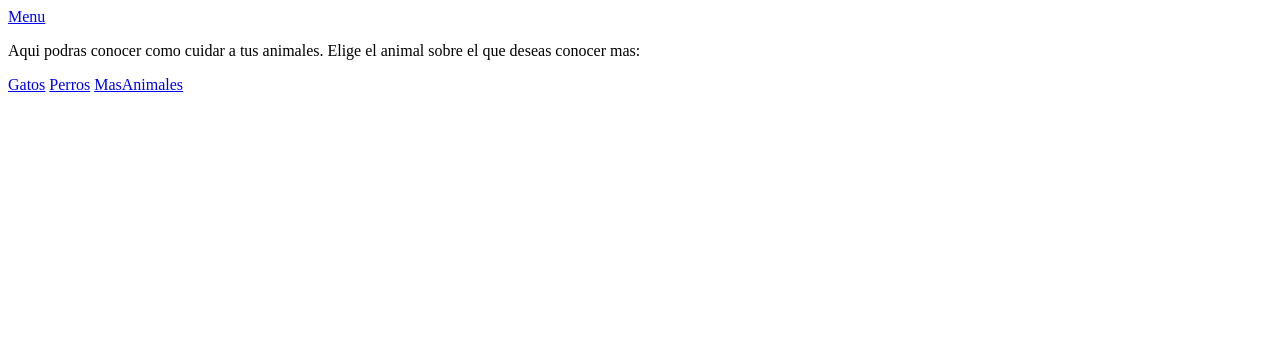
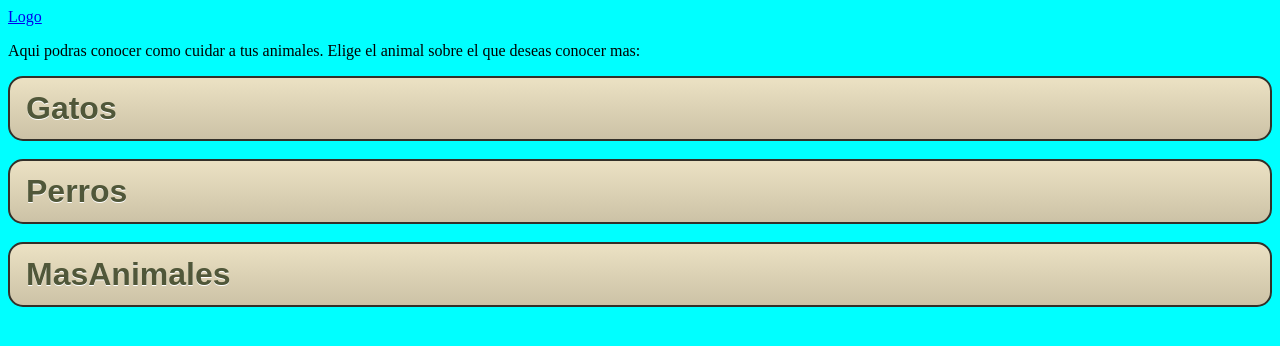
Before and after one commit to Justjuliko/Cuidados, a plain HTML site: page 3cuidados.html in a window 1280 px wide. Drawn offline with Linux system fonts and the light colour scheme.

Commit message:
Botones y navegacion

```diff
--- a/3cuidados.html
+++ b/3cuidados.html
@@ -2,17 +2,24 @@
 <html>
 <head>
     <title>Cuidados</title>
+    <meta charset="UTF-8">
+    <meta http-equiv="X-UA-Compatible" content="IE=edge">
+    <meta name="viewport" content="width=device-width, inital-scale=1.0">
+    <title>Cuidados</title>
+    <link rel="stylesheet" href="css/main.css" />
 </head>
-<a href="index.html">Menu</a>
+<a href="index.html">Logo</a>
 <body>
     <p>
         Aqui podras conocer como cuidar a tus animales.
         Elige el animal sobre el que deseas conocer mas:
     </p>
     <nav>
-        <a href="3cuidadosgatos.html">Gatos</a>
-        <a href="3cuidadosperros.html">Perros</a>
-        <a href="3masanimales.html">MasAnimales</a>
+        <a href="3cuidadosgatos.html" class="button" id="btn=cuidadosgatos">Gatos</a>
+        <br />
+        <a href="3cuidadosperros.html" class="button" id="btn=cuidadosperros">Perros</a>
+        <br />
+        <a href="3masanimales.html" class="button" id="btn=cuidadosmasanimales">MasAnimales</a>
     </nav>
 </body>
 </html>
--- a/css/main.css
+++ b/css/main.css
@@ -1,10 +1,33 @@
 body {
-    background-color: brown;
+    background-color: cyan;
 }
 
 .button {
-    background-color: aqua;
-    color: darkviolet;
+    box-shadow: 0px 0px 0px 0px #1c1b18;
+    background: linear-gradient(to bottom, #eae0c2 5%, #ccc2a6 100%);
+    background-color: #eae0c2;
+    border-radius: 15px;
+    border: 2px solid #333029;
+    cursor: pointer;
+    color: #505739;
+    font-family: Arial;
+    font-size: 32px;
+    font-weight: bold;
+    padding: 12px 16px;
     text-decoration: none;
-    padding: 1em;
+    text-shadow: 0px 1px 0px #ffffff;
+    display: inline-block;
+    display: block;
+    margin-right: auto;
+    margin-left: auto;
 }
+
+    .button:hover {
+        background: linear-gradient(to bottom, #ccc2a6 5%, #eae0c2 100%);
+        background-color: #ccc2a6;
+    }
+
+    .button:active {
+        position: relative;
+        top: 1px;
+    }
```
Also changed, not shown: 1encuentros.html (+11 -4 lines), 1encuentrosgatos.html (+6 -1 lines), 1encuentrosperros.html (+6 -1 lines), 1masanimales.html (+7 -2 lines), 2albergues.html (+10 -2 lines), 3cuidadosgatos.html (+6 -1 lines), 3cuidadosperros.html (+6 -1 lines), 3masanimales.html (+6 -1 lines), index.html (+4 -4 lines).
